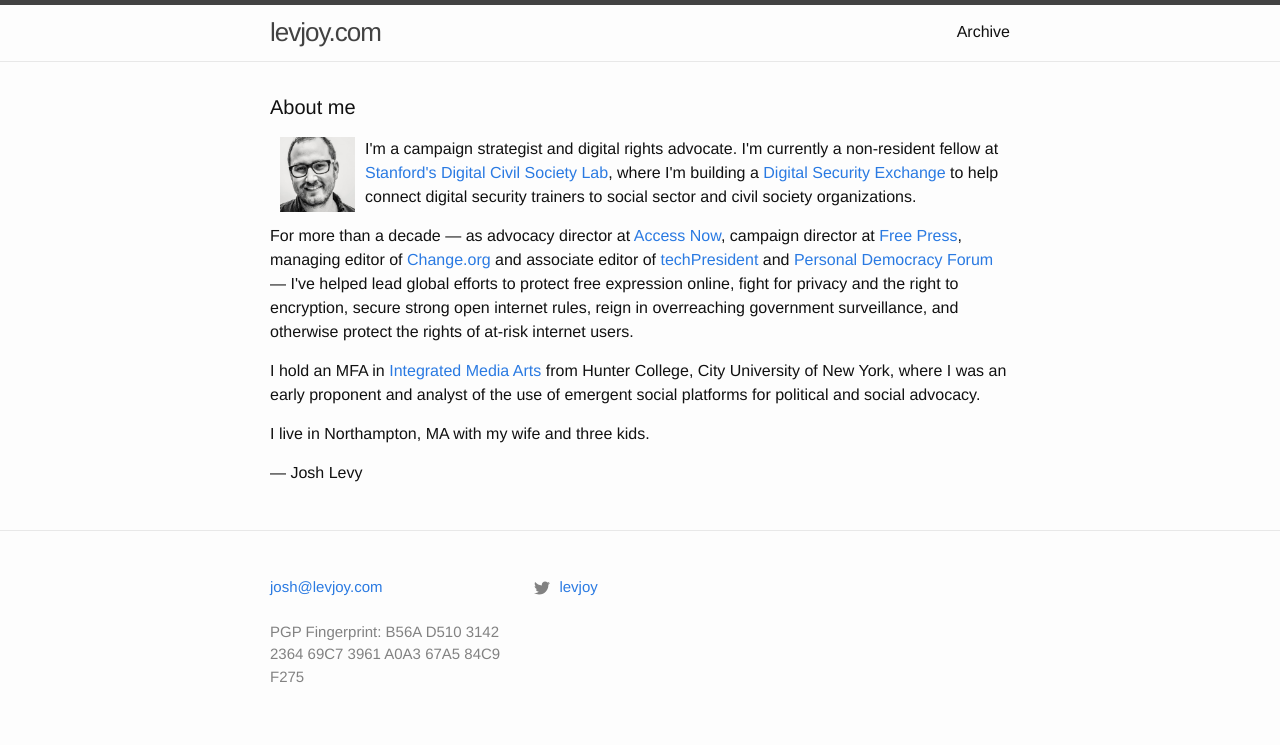
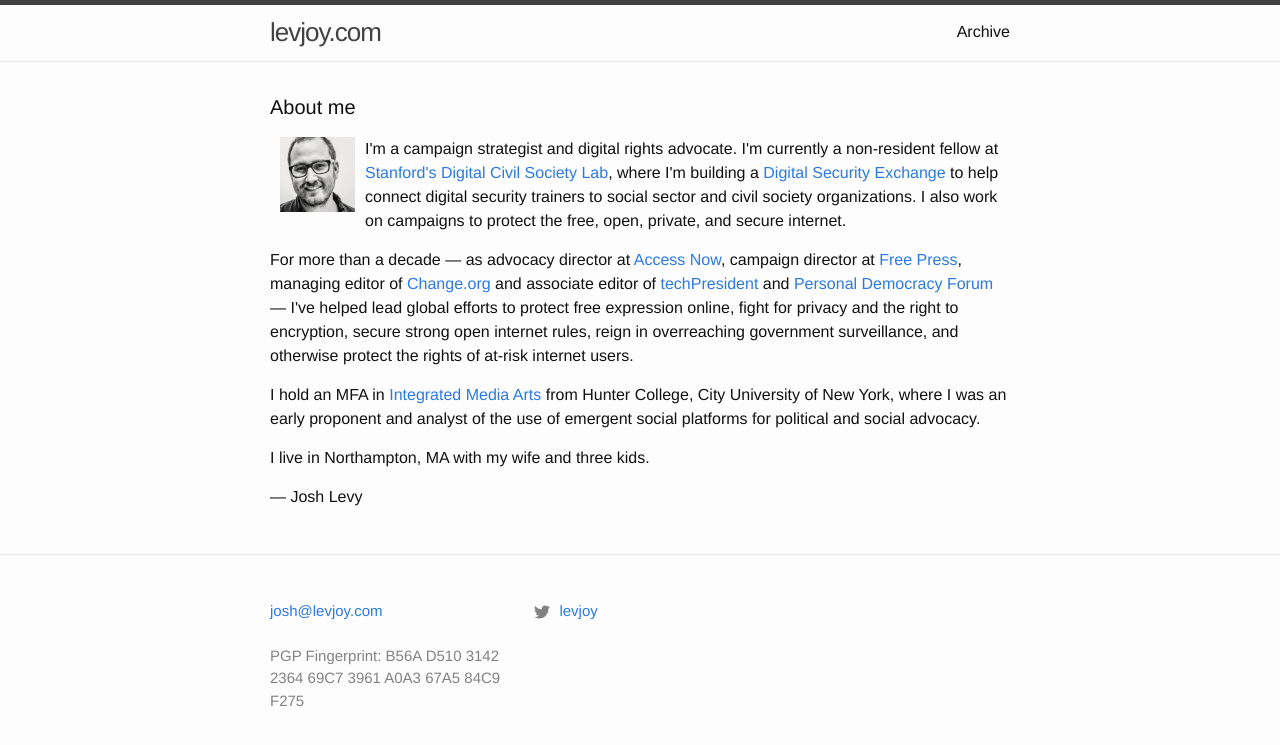
Before and after one commit to levjoy/levjoy.github.io, a Jekyll site: the page built from index.md, in a window 1280 px wide. Shown: the top 745 px of the page. Built offline with Jekyll 4.4.1, drawn with Linux system fonts in a browser that asks for light colours.

Commit message:
added bio stiuff

```diff
--- a/_layouts/home.md
+++ b/_layouts/home.md
@@ -8,7 +8,7 @@
 
   <img src="/pics/b_w_levy.jpg" alt-="Levy painting" height="75" align="left" hspace="10">
 
-  <p>I'm a campaign strategist and digital rights advocate. I'm currently a non-resident fellow at <a href="https://pacscenter.stanford.edu/digital-civil-society/">Stanford's Digital Civil Society Lab</a>, where I'm building a <a href="https://www.digitalsecurityexchange.org/">Digital Security Exchange</a> to help connect digital security trainers to social sector and civil society organizations.
+  <p>I'm a campaign strategist and digital rights advocate. I'm currently a non-resident fellow at <a href="https://pacscenter.stanford.edu/digital-civil-society/">Stanford's Digital Civil Society Lab</a>, where I'm building a <a href="https://www.digitalsecurityexchange.org/">Digital Security Exchange</a> to help connect digital security trainers to social sector and civil society organizations. I also work on campaigns to protect the free, open, private, and secure internet.
 
   <p>For more than a decade — as advocacy director at <a href="http://accessnow.org/">Access Now</a>, campaign director at <a href="http://www.freepress.net">Free Press</a>, managing editor of <a href="http://www.change.org">Change.org</a> and associate editor of <a href="http://www.techpresident.com">techPresident</a> and <a href="http://www.personaldemocracy.com">Personal Democracy Forum</a> — I've helped lead global efforts to protect free expression online, fight for privacy and the right to encryption, secure strong open internet rules, reign in overreaching government surveillance, and otherwise protect the rights of at-risk internet users.
 
```
